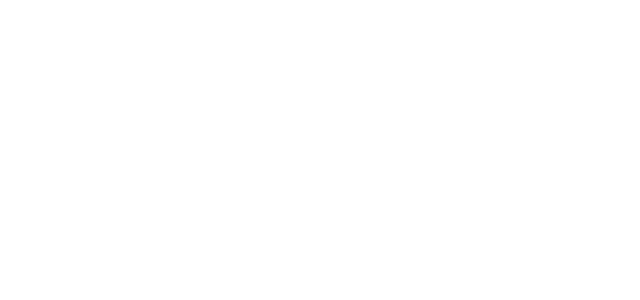
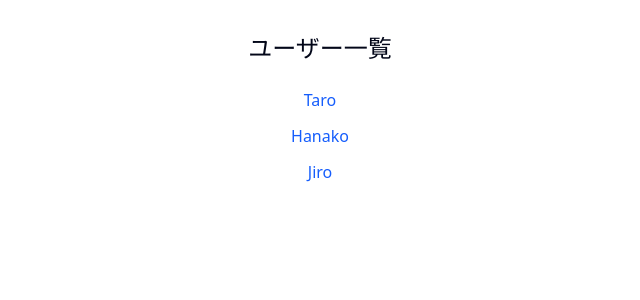
Before and after one commit to tsunadog/react-syugyo-diary, a React (Vite) app: page /users in a window 1280 px wide. Before the commit this address had no page. Shown: the top 300 px of the page, without its empty margins (320-960 px from the left). Built offline with nearby package versions, Linux system fonts and the light colour scheme.

Commit message:
動的ルーティングとパラメータ型

```diff
--- a/src/App.tsx
+++ b/src/App.tsx
@@ -8,6 +8,8 @@ import TwoOld from "./pages/02_old";
 import Four from "./pages/04";
 import { ThemeProvider } from "./context/ThemeProvider";
 import Five from "./pages/05";
+import UserDetail from "./pages/07";
+import UserList from "./pages/06";
 
 function App() {
   return (
@@ -20,6 +22,8 @@ function App() {
         <Route path="03" element={<Three />} />
         <Route path="04" element={<Four />} />
         <Route path="05" element={<Five />} />
+        <Route path="users" element={<UserList />} />
+        <Route path="users/:id" element={<UserDetail />} />
       </Routes>
     </ThemeProvider>
   );
--- a/src/data/page.tsx
+++ b/src/data/page.tsx
@@ -4,6 +4,7 @@ import Two from "../pages/02.tsx";
 import Three from "../pages/03.tsx";
 import Four from "../pages/04.tsx";
 import Five from "@/pages/05.tsx";
+import UserList from "@/pages/06.tsx";
 
 type pageType = {
   path: string;
@@ -42,4 +43,9 @@ export const page: pageType[] = [
     page: <Five />,
     title: "Day6:カスタムHookの作成（useLocalStorage）",
   },
+  {
+    path: "users",
+    page: <UserList />,
+    title: "Day7:動的ルーティングとパラメータ型（ユーザ詳細ページ）",
+  },
 ];
--- /dev/null
+++ b/src/data/users.ts
@@ -0,0 +1,11 @@
+type User = {
+  id: number;
+  name: string;
+  age: number;
+};
+
+export const users: User[] = [
+  { id: 1, name: "Taro", age: 25 },
+  { id: 2, name: "Hanako", age: 28 },
+  { id: 3, name: "Jiro", age: 22 },
+];
--- /dev/null
+++ b/src/pages/06.tsx
@@ -0,0 +1,23 @@
+import { users } from "@/data/users";
+import { Link } from "react-router-dom";
+
+export default function UserList() {
+  return (
+    <div>
+      <h2 className="text-2xl font-bold mb-6">ユーザー一覧</h2>
+
+      <ul className="space-y-3">
+        {users.map((user) => (
+          <li key={user.id}>
+            <Link
+              to={`/users/${user.id}`}
+              className="text-blue-600 hover:underline hover:text-blue-800"
+            >
+              {user.name}
+            </Link>
+          </li>
+        ))}
+      </ul>
+    </div>
+  );
+}
--- /dev/null
+++ b/src/pages/07.tsx
@@ -0,0 +1,35 @@
+import { users } from "@/data/users";
+import { Link, useParams } from "react-router-dom";
+
+export default function UserDetail() {
+  // URLパラメータを取得
+  const { id } = useParams<{ id: string }>();
+  // IDに一致するユーザを検索
+  const user = users.find((u) => u.id === Number(id));
+
+  if (!user) {
+    return (
+      <div>
+        <h2>ユーザが見つかりません。</h2>
+        <Link to="/users">← 戻る</Link>
+      </div>
+    );
+  }
+
+  return (
+    <div className="flex flex-col items-center gap-6">
+      <h2 className="text-2xl font-bold">{user.name} のプロフィール</h2>
+
+      <div className="border-1 border-gray-600 p-2">
+        <p>ID：{user.id}</p>
+        <p>年齢：{user.age}</p>
+      </div>
+      <Link
+        to="/users"
+        className="text-blue-600 hover:underline hover:text-blue-800"
+      >
+        ← 一覧に戻る
+      </Link>
+    </div>
+  );
+}
```
